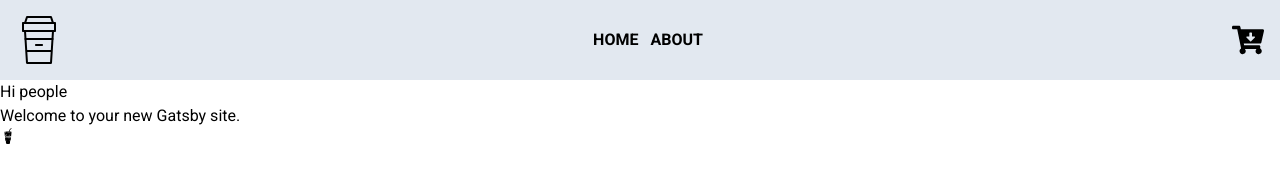
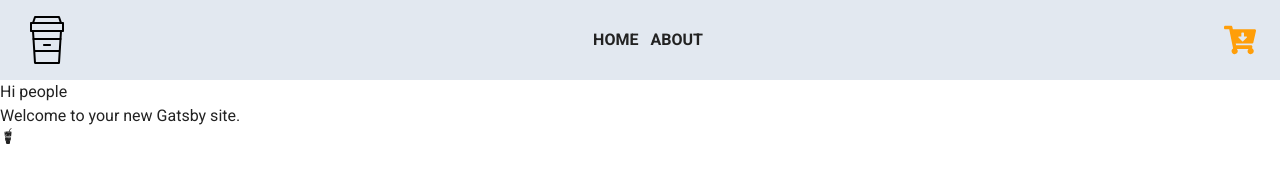
Before and after one commit to Yekon08/Gatsby-Coffee-Shop-Tuto, a Gatsby site: page / in a window 1280 px wide. Built offline with nearby package versions, Linux system fonts and the light colour scheme; Gatsby itself is replaced by a stand-in of ours.

Commit message:
update css

```diff
--- a/src/components/Globals/NavBar.js
+++ b/src/components/Globals/NavBar.js
@@ -5,7 +5,7 @@ import { FaCartArrowDown } from "react-icons/fa"
 
 const NavBar = () => {
   return (
-    <nav className="flex justify-between items-center bg-gray-300 p-4">
+    <nav className="flex justify-between items-center bg-gray-300 px-6 py-4">
       <Link to="/">
         <img src={logo} alt="Logo" />
       </Link>
@@ -13,7 +13,7 @@ const NavBar = () => {
         <Link className="mr-3" to="/">Home</Link>
         <Link to="/about">About</Link>
       </div>
-      <FaCartArrowDown className="w-8 h-auto" />
+      <FaCartArrowDown className="w-8 h-auto text-mainYellow" />
     </nav>
   )
 }
--- a/src/components/layout.js
+++ b/src/components/layout.js
@@ -14,7 +14,7 @@ import NavBar from "./Globals/NavBar"
 
 const Layout = ({ children }) => {
   return (
-    <div className="font-body">
+    <div className="font-body text-mainDark">
       <NavBar />
       {children}
     </div>
--- a/tailwind.config.js
+++ b/tailwind.config.js
@@ -5,6 +5,14 @@ module.exports = {
       fontFamily: {
         body: ["Roboto"],
       },
+
+      colors: {
+        mainBrown: "#2d1ef1",
+        mainYellow: "#ff9e09",
+        mainGrey: "#ece8dc",
+        mainWhite: "#fff",
+        mainDark: "#222",
+      },
     },
   },
   variants: {},
```
Also changed, not shown: src/components/layout.css (+0 -21 lines).
